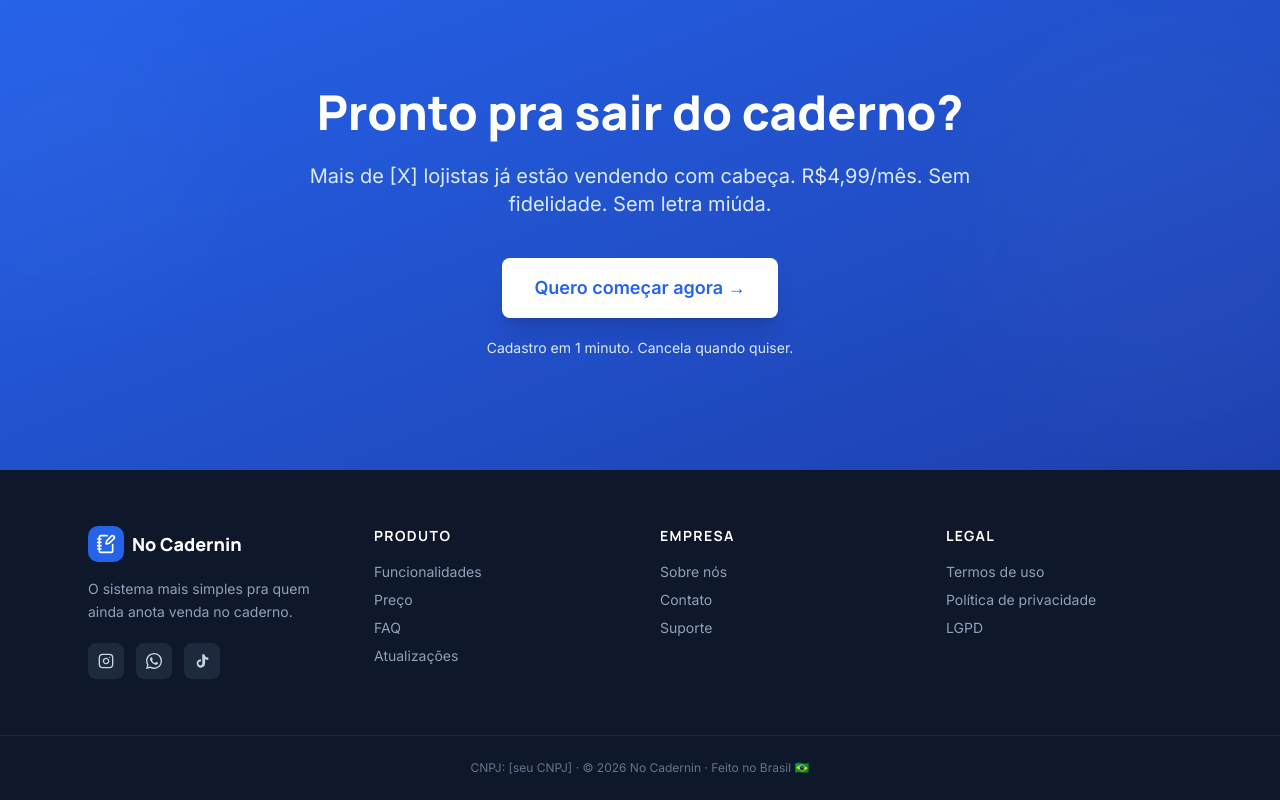
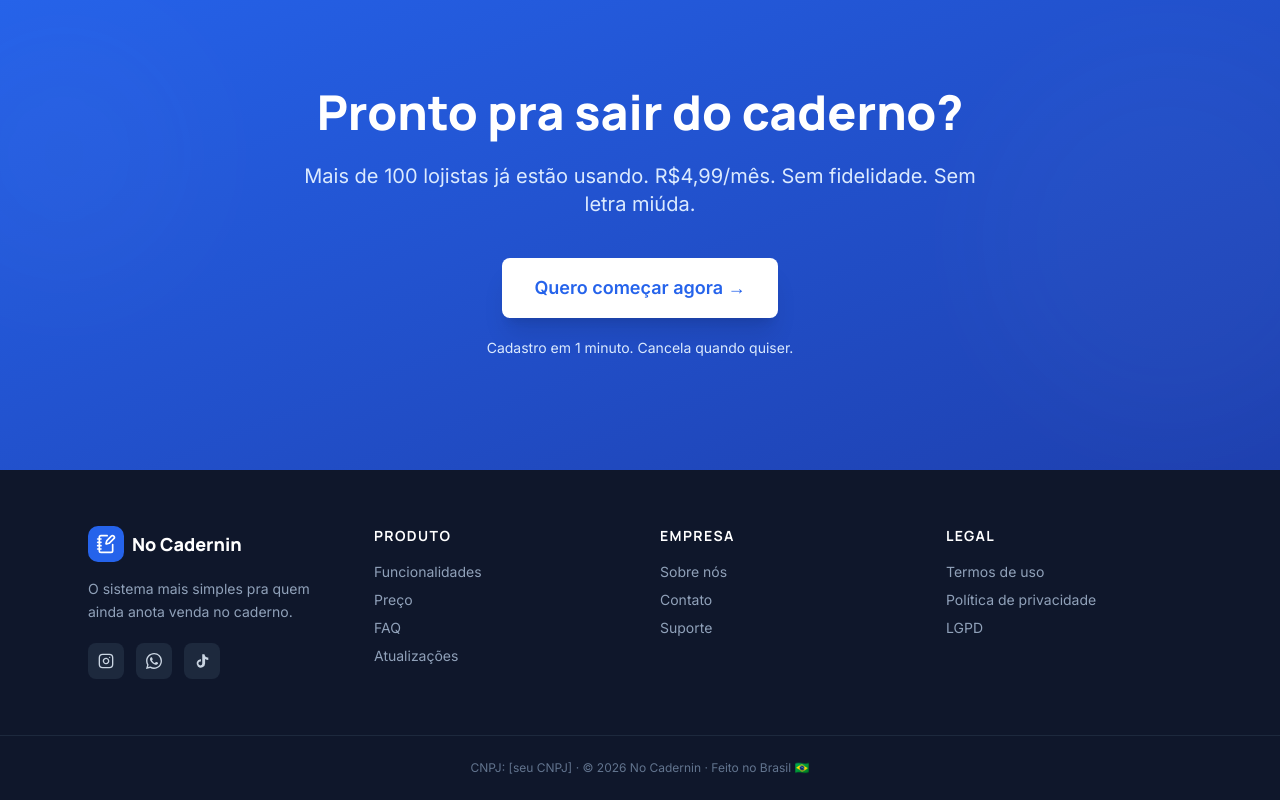
Before and after one commit to lucasSaas/LP-claude-cadernin, a Next.js app: page / in a window 1280 px wide. Shown: the part 10131-10931 px from the top of the page. Built offline with nearby package versions, Linux system fonts and the light colour scheme; no server answers.

Commit message:
copy: replace [X] placeholder with 100 lojistas in final CTA

```diff
--- a/src/components/sections/FinalCTA.tsx
+++ b/src/components/sections/FinalCTA.tsx
@@ -13,8 +13,7 @@ export function FinalCTA() {
           Pronto pra sair do caderno?
         </h2>
         <p className="mx-auto mt-5 max-w-2xl text-lg text-blue-100 md:text-xl">
-          Mais de [X] lojistas já estão vendendo com cabeça. R$4,99/mês. Sem fidelidade. Sem
-          letra miúda.
+          Mais de 100 lojistas já estão usando. R$4,99/mês. Sem fidelidade. Sem letra miúda.
         </p>
 
         <div className="mt-10">
```
Also changed, not shown: .claude/launch.json (added).
